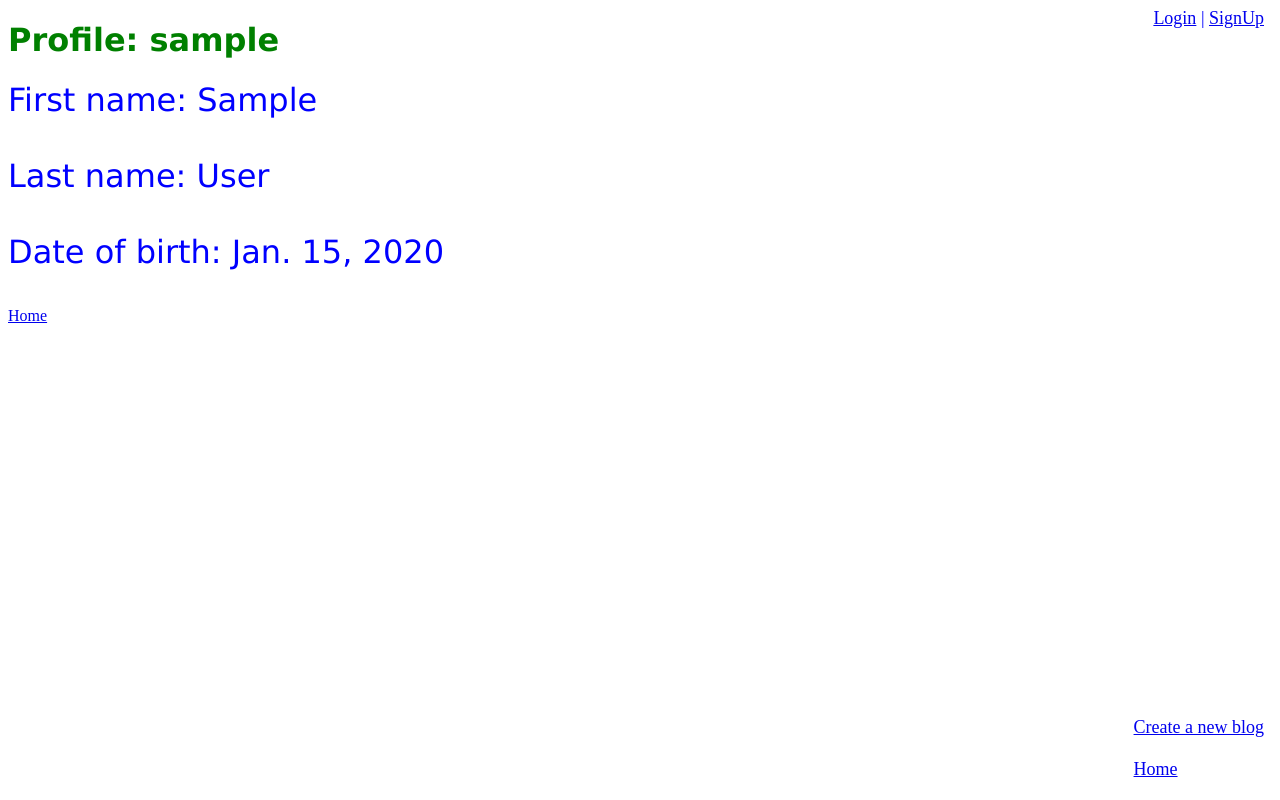
After one commit to ujjwal-raizada/roxblog, a Django app: a page that uses blog/templates/base.html in a window 1280 px wide. The commit adds this page. Run offline with Django 3.2, Linux system fonts and the light colour scheme; tables that the repository leaves empty hold one stand-in row (values such as "Sample post").

Commit message:
Added profiles and profile pages, Added 'create new blog' and 'home' link on bottom right corner

```diff
--- a/blog/templates/base.html
+++ b/blog/templates/base.html
@@ -15,6 +15,14 @@
 .topright {
     position: absolute;
     top: 8px;
+    right: 16px;
+    font-size: 18px;
+    color: blue;
+}
+
+.bottomright {
+    position: absolute;
+    bottom: 20px;
     right: 16px;
     font-size: 18px;
     color: blue;
@@ -40,6 +48,12 @@ img {
 
  </div>
 
+ <div class="bottomright">
+<a href="{% url 'newblog' %}">Create a new blog</a>
+<br><br>
+<a href="{% url 'index' %}">Home</a>
+ </div>
+
   {% block sidebar %}<!-- insert default navigation text for every page -->{% endblock %}
   {% block content %}<!-- default content text (typically empty) -->{% endblock %}
 </body>
--- a/blog/templates/index.html
+++ b/blog/templates/index.html
@@ -14,7 +14,7 @@
 <b>By: </b>
 {% if blog.author != NONE %}
 
-{{blog.author.user.username }}
+<a href="{% url 'profile' blog.author.user.username %}">{{blog.author.user.username }}</a>
 
 {% else %}
 Anonymous
@@ -29,7 +29,9 @@ Anonymous
 {% for author in authors %}
 
 <br>{{  forloop.counter  }})
+<a href="{% url 'profile' author.user.username %}">
 {{author.user.username}}
-
+</a>
+<br>
 {% endfor %}
 {% endblock %}
--- /dev/null
+++ b/blog/templates/profile.html
@@ -0,0 +1,16 @@
+{% extends "base.html" %}
+{% block content %}
+
+<h1 style="color:green;font-family: verdana">Profile: {{ author.user.username }}</h1>
+
+<div style="font-family: verdana;color: blue;font-size: 200%">
+First name: {{ author.first_name }}
+<br><br>
+Last name: {{ author.last_name }}
+<br><br>
+Date of birth: {{ author.date_of_birth }}
+
+</div>
+<br><br>
+<a href="{% url 'index' %}">Home</a>
+{% endblock %}
--- a/blog/templates/registration/login.html
+++ b/blog/templates/registration/login.html
@@ -19,6 +19,7 @@
   <td>{{ form.username.label_tag }}</td>
   <td>{{ form.username }}</td>
 </div>
+<br>
 <div>
   <td>{{ form.password.label_tag }}</td>
   <td>{{ form.password }}</td>
@@ -29,6 +30,6 @@
   <input type="hidden" name="next" value="{{ next }}" />
 </div>
 </form>
-
+<!--
 {# Assumes you setup the password_reset view in your URLconf #}
-<p><a href="{% url 'password_reset' %}">Lost password?</a></p>
+<p><a href="{% url 'password_reset' %}">Lost password?</a></p> -->
--- a/blog/urls.py
+++ b/blog/urls.py
@@ -8,5 +8,6 @@ urlpatterns = [
 	path('newblog/', views.newblog, name='newblog'),
 	path('accounts/', include('django.contrib.auth.urls')),
 	path('signup/', views.SignUp, name='SignUp'),
-	path('logout/', views.LogOut, name="LogOut")
+	path('logout/', views.LogOut, name="LogOut"),
+	path('profile/<slug:username>/', views.profile, name="profile"),
 	]
--- a/blog/views.py
+++ b/blog/views.py
@@ -61,8 +61,12 @@ def SignUp(request):
 		form = SignUpForm()
 	return render(request, 'signup.html', {'form':form})
 
-
 @login_required
 def LogOut(request):
 	logout(request)
 	return redirect('index')
+
+def profile(request,username):
+	print(str(username))
+	author = get_object_or_404(Author, user__username=username)
+	return render(request, 'profile.html', {'author':author})
```
